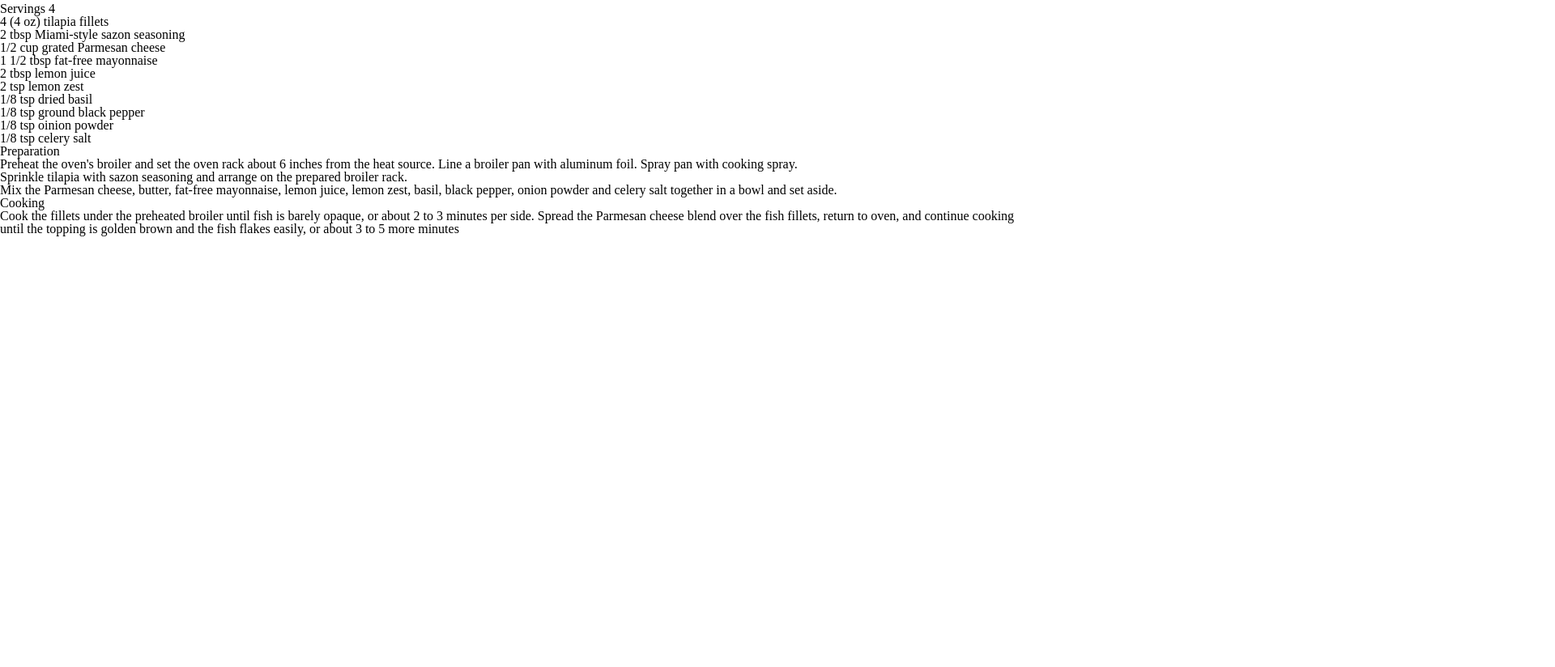
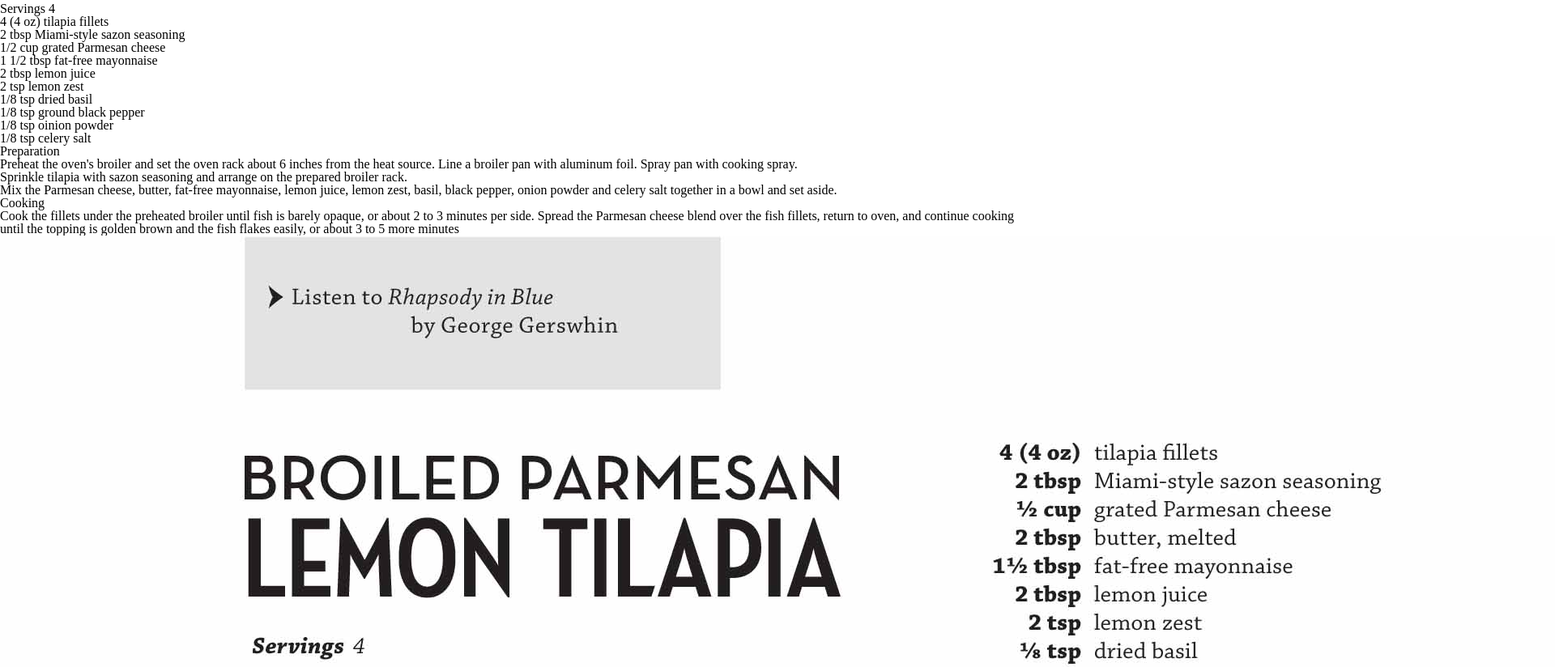
Before and after one commit to bwhips14/bwhips14.github.io, a plain HTML site: page yum/index.html in a window 1280 px wide. Shown: the part 29-853 px from the top of the page at 81% size, 1920 px wide, since content can reach past the window. Before the commit the page ends 800 px from the top, so only its background shows below. Drawn offline with Linux system fonts and the light colour scheme.

Commit message:
added image

```diff
--- a/yum/index.html
+++ b/yum/index.html
@@ -42,5 +42,6 @@
 			<li>Cook the fillets under the preheated broiler until fish is barely opaque, or about 2 to 3 minutes per side. Spread the Parmesan cheese blend over the fish fillets, return to oven, and continue cooking until the topping is golden brown and the fish flakes easily, or about 3 to 5 more minutes<li>
 		</ol>
 	</section>
+	<img src="recipecard.jpg" alt="recipecard.jpg">
   </body>
 </html>
```
